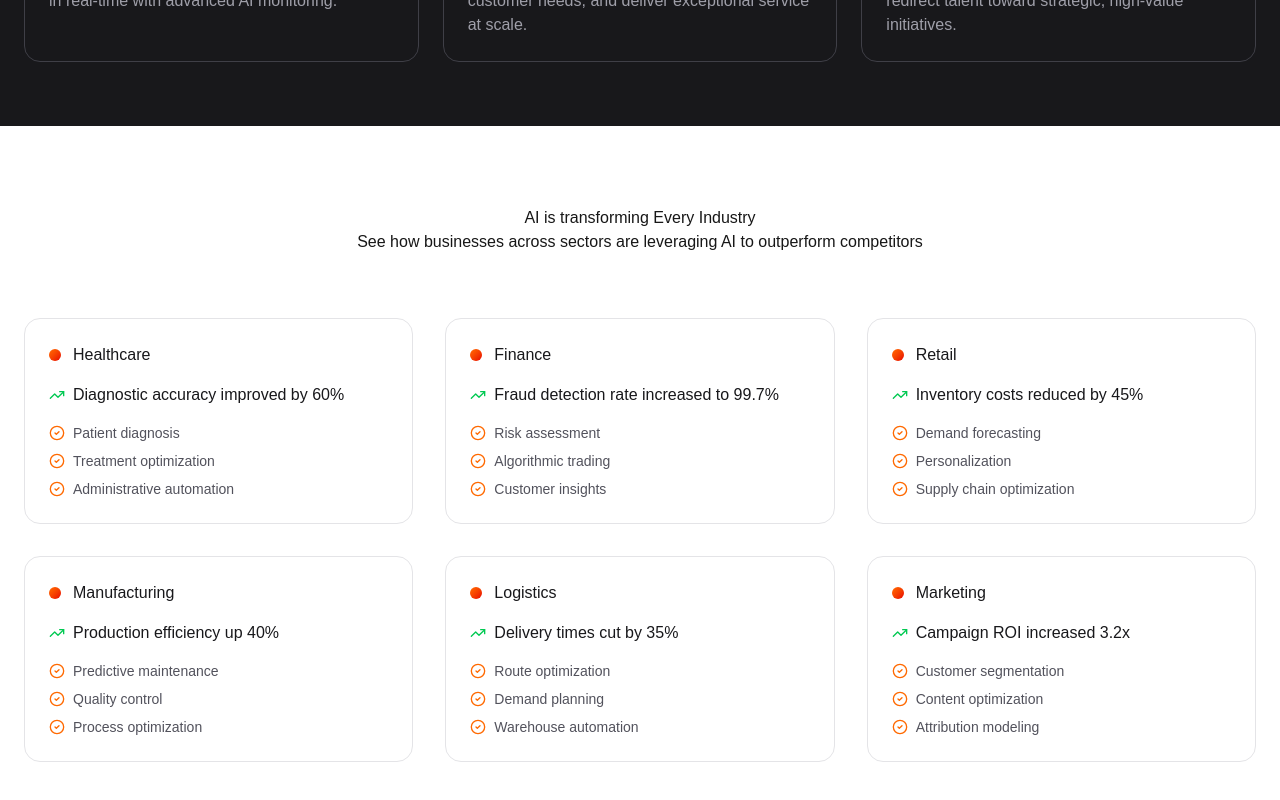
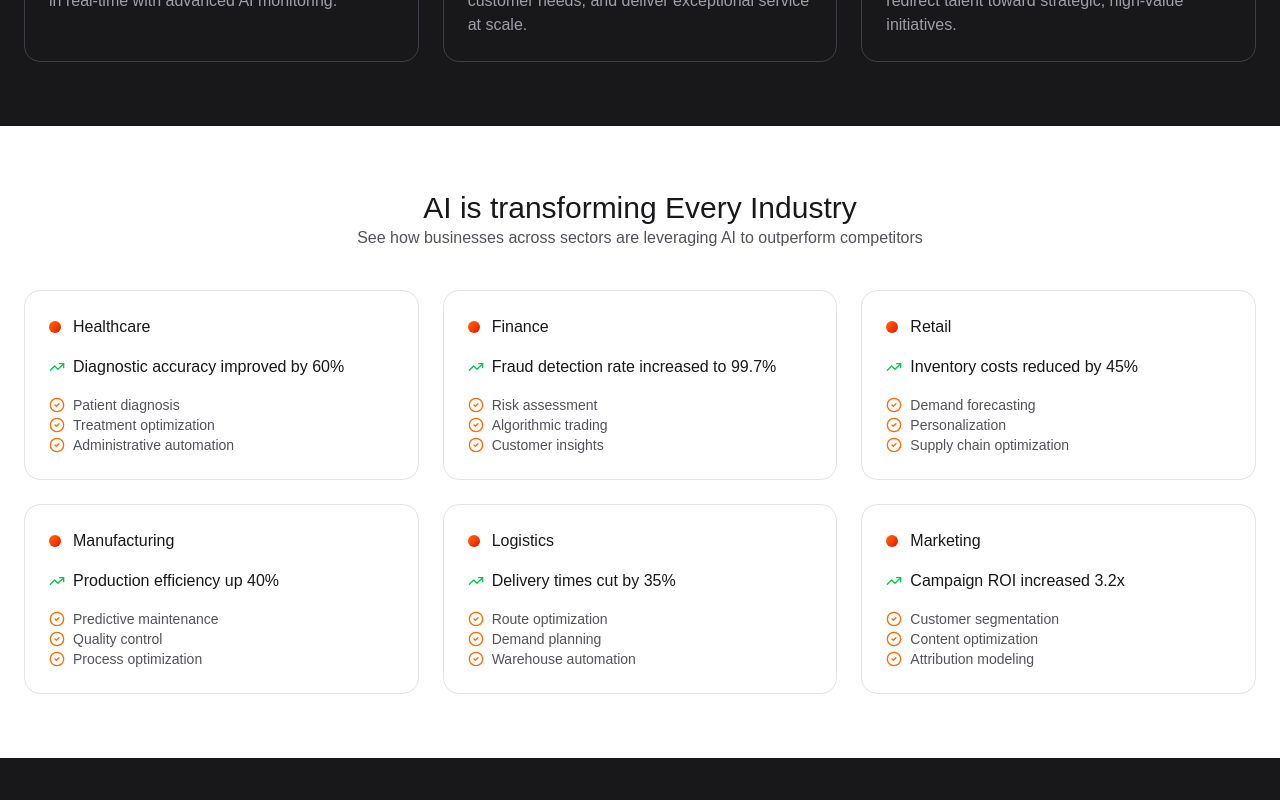
Before and after one commit to WillMay09/automationWebsite, a Next.js app: page /impact in a window 1280 px wide. Shown: the part 1880-2680 px from the top of the page. Built offline with nearby package versions, Linux system fonts and the light colour scheme.

Commit message:
customSoftware and industriesChanged refactored

```diff
--- a/src/components/IndustriesChanged.tsx
+++ b/src/components/IndustriesChanged.tsx
@@ -1,48 +1,8 @@
 "use client";
 import { motion } from "framer-motion";
 import { TrendingUp, CheckCircle2 } from "lucide-react";
-interface IndustriesChangedProps {
-  name: string;
-  impact: string;
-  use_cases: string[];
-  index: number;
-}
-
-function IndustriesChangedCard({
-  name,
-  impact,
-  use_cases,
-  index,
-}: IndustriesChangedProps) {
-  return (
-    <motion.div
-      className="flex flex-col p-6 rounded-2xl bg-white border border-zinc-200 h-full hover:border-amber-500 hover:shadow-xl transition-all duration-300 cursor-pointer"
-      initial={{ opacity: 0, y: 20 }}
-      whileInView={{ opacity: 1, y: 0 }}
-      viewport={{ once: true }}
-      transition={{ duration: 0.5, delay: index * 0.05 }}
-      whileHover={{ scale: 1.03, borderColor: "#f97316" }}
-    >
-      {" "}
-      <div className="flex items-center gap-3 mb-4">
-        <div className="w-3 h-3 bg-gradient-to-br from-orange-500 to-red-600 rounded-full" />
-        <h3 className="text-zinc-900">{name}</h3>
-      </div>
-      <div className="flex items-center gap-2 mb-4">
-        <TrendingUp className="w-4 h-4 text-green-500" />
-        <p className="text-zinc-900">{impact}</p>
-      </div>
-      <div className="space-y-2">
-        {use_cases.map((use_case, index) => (
-          <div key={use_case} className="flex items-center gap-2">
-            <CheckCircle2 className="w-4 h-4 text-orange-500 flex-shrink-0" />
-            <span className="text-zinc-600 text-sm">{use_case}</span>
-          </div>
-        ))}
-      </div>
-    </motion.div>
-  );
-}
+import { SectionGrid } from "./ui/SectionGrid";
+import { UniversalCard } from "./ui/UniversalCard";
 
 export function IndustriesChanged() {
   const industries = [
@@ -102,34 +62,38 @@ export function IndustriesChanged() {
     },
   ];
   return (
-    <>
-      <section className="py-20 px-6 bg-white">
-        <div className="max-w-7xl mx-auto">
-          <motion.div
-            className="text-center mb-16"
-            initial={{ opacity: 0, y: 20 }}
-            whileInView={{ opacity: 1, y: 0 }}
-            viewport={{ once: true }}
-          >
-            <h2>AI is transforming Every Industry</h2>
-            <p>
-              See how businesses across sectors are leveraging AI to outperform
-              competitors
-            </p>
-          </motion.div>
-          <div className="grid grid-cols-3 gap-8 md:grid-cols-2 lg:grid-cols-3">
-            {industries.map((industry, index) => (
-              <IndustriesChangedCard
-                key={industry.name || index}
-                name={industry.name}
-                impact={industry.impact}
-                use_cases={industry.use_cases}
-                index={index}
-              />
-            ))}
+    <SectionGrid
+      title="AI is transforming Every Industry"
+      subtitle="See how businesses across sectors are leveraging AI to outperform
+              competitors"
+      bg="light"
+      columns={3}
+    >
+      {industries.map((industry, index) => (
+        <UniversalCard
+          key={index}
+          index={index}
+          variant="light"
+          interactive={true}
+        >
+          {/* CUSTOM CHILD CONTENT (instead of icon/title/description props) */}
+          <div className="flex items-center gap-3 mb-4">
+            <div className="w-3 h-3 bg-gradient-to-br from-orange-500 to-red-600 rounded-full" />
+            <h3 className="text-zinc-900">{industry.name}</h3>
           </div>
-        </div>
-      </section>
-    </>
+
+          <div className="flex items-center gap-2 mb-4">
+            <TrendingUp className="w-4 h-4 text-green-500" />
+            <p className="text-zinc-900">{industry.impact}</p>
+          </div>
+          {industry.use_cases.map((uc) => (
+            <div key={uc} className="flex items-center gap-2">
+              <CheckCircle2 className="w-4 h-4 text-orange-500 flex-shrink-0" />
+              <span className="text-zinc-600 text-sm">{uc}</span>
+            </div>
+          ))}
+        </UniversalCard>
+      ))}
+    </SectionGrid>
   );
 }
--- a/src/components/customSoftwarebenefits.tsx
+++ b/src/components/customSoftwarebenefits.tsx
@@ -60,6 +60,8 @@ export function CustomSoftware() {
           description={benefit.description}
           variant="dark"
           index={index}
+          interactive={true}
+          className="cursor-pointer"
         />
       ))}
     </SectionGrid>
```
